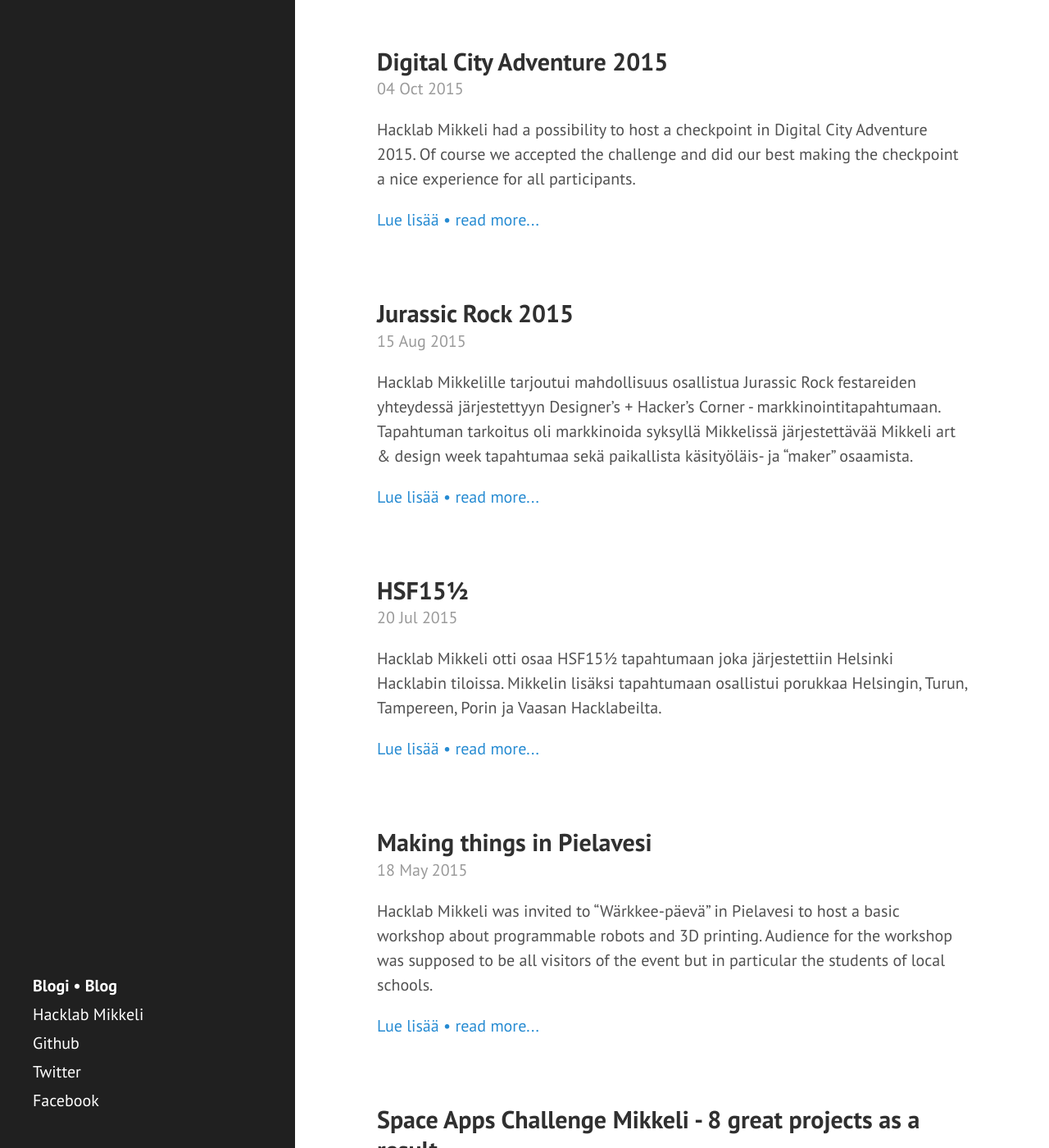
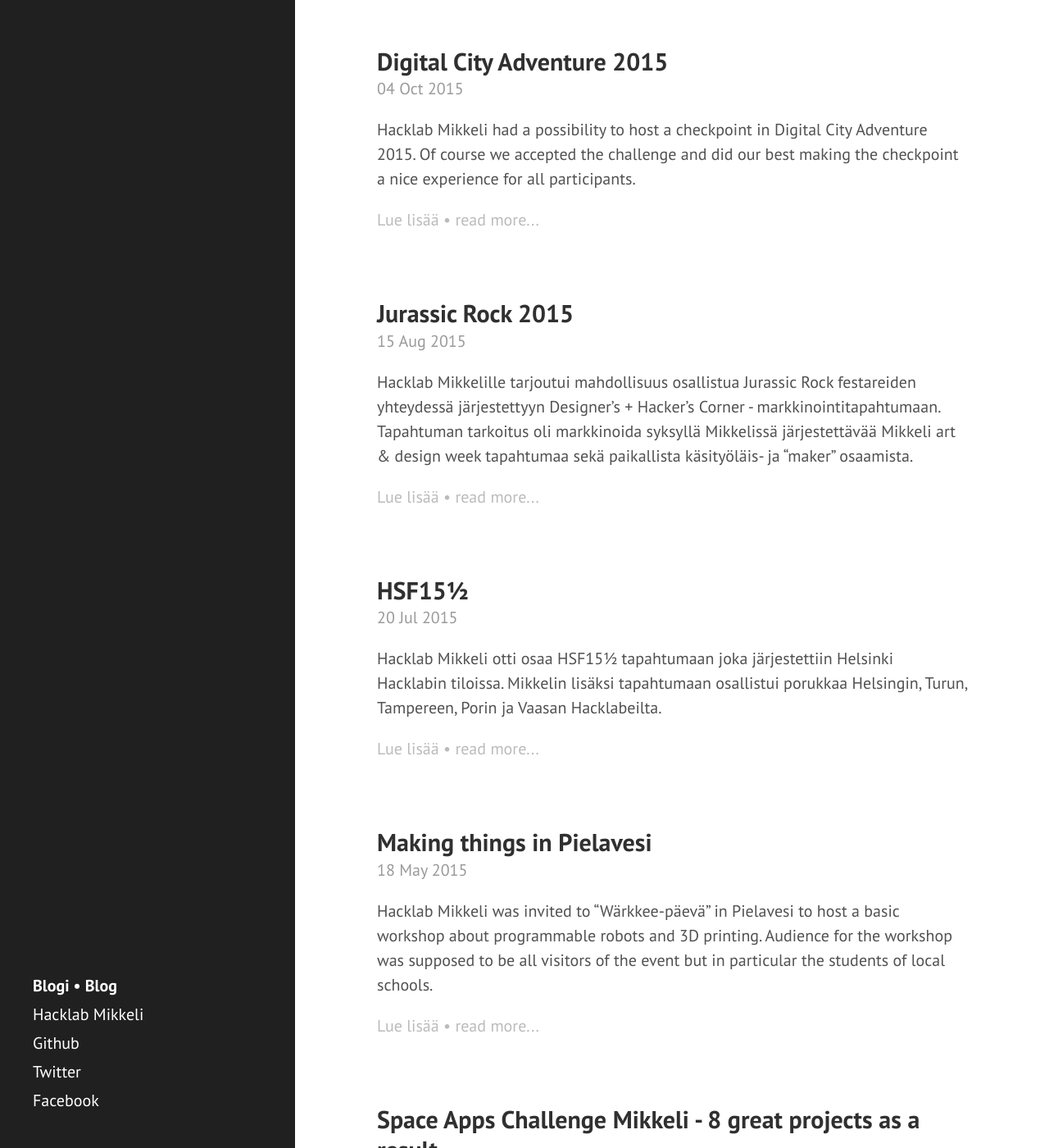
Before and after one commit to hacklabmikkeli/hacklabmikkeli.github.io, a Jekyll site: the page built from index.html, in a window 1280 px wide and 1400 px high, scrolled down 1298 px. Shown: the whole window at 82% size. Built offline with Jekyll 4.4.1, drawn with Linux system fonts in a browser that asks for light colours; the list of posts is cut into pages by our own code.

Commit message:
** Nicer ellipsis link

```diff
--- a/css/main.scss
+++ b/css/main.scss
@@ -24,3 +24,11 @@
      text-align: right;
      font-size: 0.5rem;
  }
+
+ .ellipsis-link {
+     color: #bbb;
+ }
+
+ .ellipsis-link:hover {
+     color: #aaa;
+ }
--- a/index.html
+++ b/index.html
@@ -50,7 +50,7 @@
 
     {{ post.excerpt }}
 
-    <a href="{{ post.url }}">
+    <a class="ellipsis-link" href="{{ post.url }}">
       Lue lisää &bull; read more...
     </a>
   </div>
```
